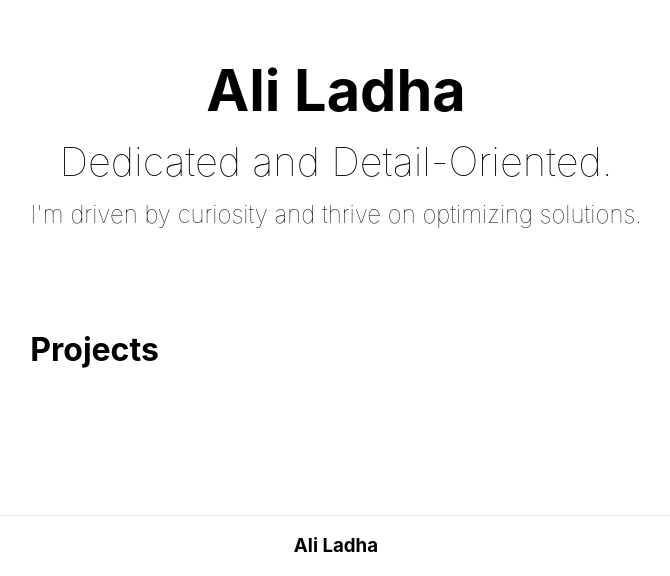
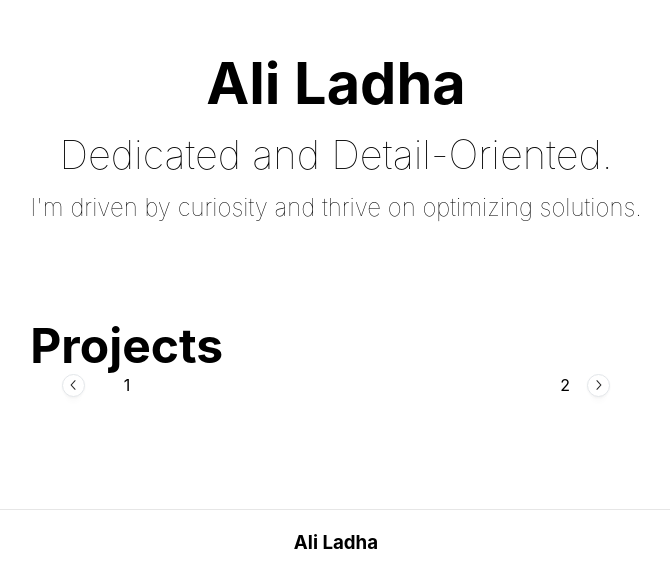
Before and after one commit to aliL2000/aliL2000.github.io, a Next.js app in the folder portfolio/: page / in a window 1280 px wide. Shown: the part 224-800 px from the top of the page, without its empty margins (304-974 px from the left). Built offline with nearby package versions, Linux system fonts and the light colour scheme.

Commit message:
redoing mantine carousel

```diff
--- a/portfolio/components/layout.tsx
+++ b/portfolio/components/layout.tsx
@@ -1,13 +1,15 @@
 import React from 'react';
 import Footer from './footer';
 import Projects from './projects'
+import { MantineProvider } from '@mantine/core';
 
 export default function Layout({ children }) {
   return (
     <>
+
       <main>
         {children}
-        <Projects />
+        <MantineProvider><Projects /></MantineProvider>
       </main>
       <Footer />
     </>
--- a/portfolio/components/projects.tsx
+++ b/portfolio/components/projects.tsx
@@ -1,9 +1,17 @@
 import React from "react";
-import styles from "../styles/footer.module.css";
+import styles from "../styles/projects.module.css";
+import { Carousel } from "@mantine/carousel";
 
 const Projects = () => {
   return (
-    <h1 className={styles.title}>Projects</h1>
+    <div>
+      <h1 className={styles.title}>Projects</h1>
+      <Carousel slideSize="70%" height="100%" slideGap="sm" controlsOffset="xl" controlSize={23} loop dragFree>
+        <Carousel.Slide>1</Carousel.Slide>
+        <Carousel.Slide>2</Carousel.Slide>
+        <Carousel.Slide>3</Carousel.Slide>
+      </Carousel>
+    </div>
   );
 };
 
--- a/portfolio/package.json
+++ b/portfolio/package.json
@@ -6,8 +6,10 @@
     "start": "next start"
   },
   "dependencies": {
+    "@mantine/carousel": "^7.3.2",
     "@mantine/core": "^7.3.2",
     "@mantine/hooks": "^7.3.2",
+    "embla-carousel-react": "^7.1.0",
     "next": "latest",
     "react": "18.2.0",
     "react-dom": "18.2.0"
--- a/portfolio/pages/_app.tsx
+++ b/portfolio/pages/_app.tsx
@@ -1,4 +1,6 @@
 import '../styles/global.css';
+import '@mantine/core/styles.css';
+import '@mantine/carousel/styles.css';
 
 export default function App({ Component, pageProps }) {
   return <Component {...pageProps} />;
--- a/portfolio/styles/Home.module.css
+++ b/portfolio/styles/Home.module.css
@@ -11,7 +11,7 @@
   margin: 1rem 0 0 0;
   line-height: 1.15;
   font-size: 3.6rem;
-  font-weight: bold;
+  font-weight: bolder;
   text-align: center;
 }
 
--- /dev/null
+++ b/portfolio/styles/projects.module.css
@@ -0,0 +1,6 @@
+.title {
+  margin: 1rem 0 0 0;
+  line-height: 1.15;
+  font-size: 3.0rem;
+  font-weight: bold;
+}
```
Also changed, not shown: 1 other file (tests, documents, lock files or other folders).
